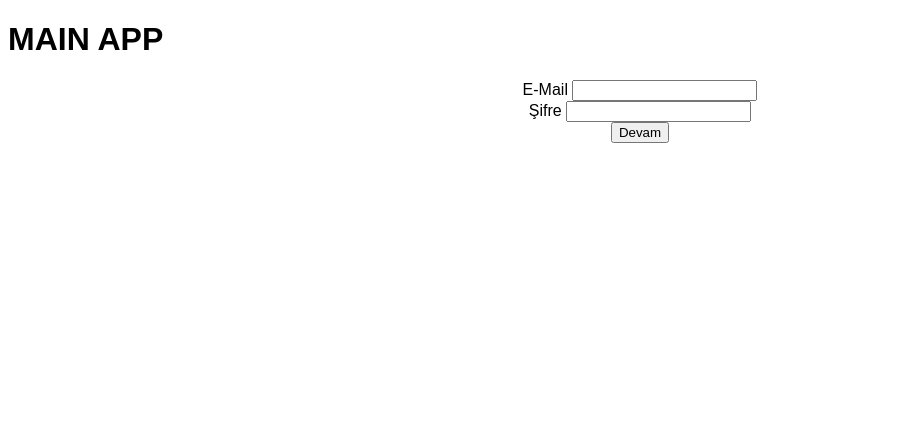
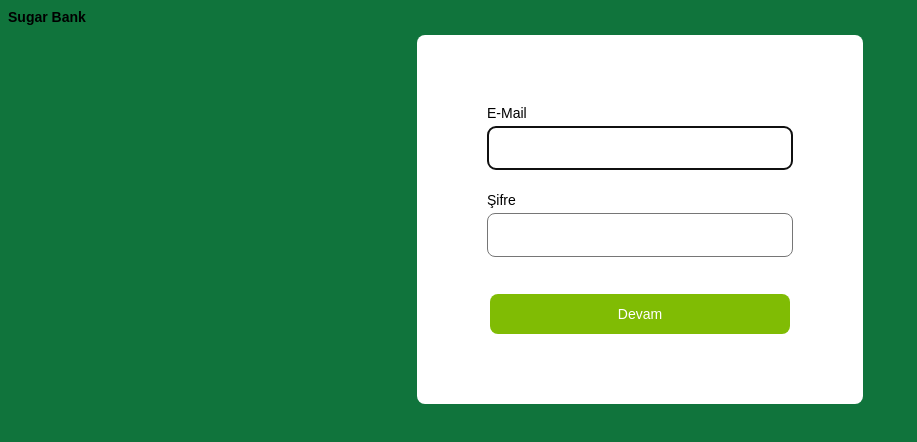
Before and after one commit to mertkilicaslan/Remote_Customer_Acquisition_System, a React (Create React App) app: page / in a window 1280 px wide. Shown: the top 442 px of the page, without its empty margins (0-917 px from the left). Built offline with nearby package versions, Linux system fonts and the light colour scheme.

Commit message:
improvements on the front-end

```diff
--- a/src/App.css
+++ b/src/App.css
@@ -1,12 +1,71 @@
 * {
   font-family: "Source Sans Pro", sans-serif;
   font-style: normal;
+  font-size: 14px;
 }
-form {
+
+body {
+  background-color: #10743c;
+  justify-content: center;
+}
+
+.center {
+  position: relative;
+  padding: 70px;
+  background-color: #fff;
+  border-radius: 8px;
   text-align: center;
+  display: table;
+  margin: 0 auto;
+}
 
+.input-center {
+  position: relative;
+  width: 300px;
+  height: 40px;
+  margin-bottom: 10px;
+  border-radius: 8px;
+  border-style: solid;
+  border-width: 1px;
 }
 
 button {
-  text-align: center;
+  width: 300px;
+  height: 40px;
+  margin-top: 15px;
+  border-radius: 8px;
+  color: white;
+  background-color: #80bc04;
+  border: 0;
 }
+
+button:hover {
+  background-color: #588404;
+}
+
+label {
+  text-align: left;
+  display: flex;
+  padding-bottom: 5px;
+}
+
+.checkBoxes {
+  margin-left: 0px;
+  text-align: left;
+  display: flex;
+}
+
+input {
+  text-indent: 10px;
+}
+
+p {
+  position: relative;
+  color: #ff4444;
+  text-align: left;
+  font-size: 12px;
+  font-weight: 400;
+  line-height: 1.25;
+  margin-top: 0px;
+  width: 300px;
+}
--- a/src/App.js
+++ b/src/App.js
@@ -1,4 +1,4 @@
-import React, { useState } from "react";
+import React, { useState, useEffect } from "react";
 import "./App.css";
 import TermsConditions from "./Components/TermsConditions";
 
@@ -6,28 +6,96 @@ function App() {
   const [showMailPass, setShow] = useState(true);
   const [showNameSurnameDate, setShow2] = useState(false);
   const [showPhoneTC, setShow3] = useState(false);
+
   const [popUpTermsConditions, setShow4] = useState(false);
-  let isChecked = false;
+  const [doesConfirm, setConfirm] = useState(false);
+
+  // Validation
+  const initalValues = {
+    email: "",
+    password: "",
+  };
+
+  const [formValues, setFormValues] = useState(initalValues);
+  const [formErrors, setFormErrors] = useState({});
+
+  const handleChange = (e) => {
+    const { name, value } = e.target;
+    setFormValues({ ...formValues, [name]: value });
+  };
+
+  const validate = (values) => {
+    const errors = {};
+    const regexEmail = /^\w+([\.-]?\w+)*@\w+([\.-]?\w+)*(\.\w{2,3})+$/;
+    const regexPassword = /^(?=.*\d)(?=.*[a-z])(?=.*[A-Z])[0-9a-zA-Z]{8,}$/;
+
+    if (!values.email) {
+      errors.email = "Lütfen e-mail adresinizi giriniz.";
+    } else if (!regexEmail.test(values.email)) {
+      errors.email = "E-mail geçerli formatda değil.";
+    }
+    if (!values.password) {
+      errors.password = "Lütfen şifrenizi giriniz.";
+    } else if (!regexPassword.test(values.password)) {
+      errors.password =
+        "Şifreniz en az sekiz karakter, bir büyük harf, bir küçük harf ve bir sayı içermelidir.";
+    }
+
+    return errors;
+  };
+
+  useEffect(() => {
+    console.log("error", formErrors);
+    if (Object.keys(formErrors).length === 0) {
+      console.log("value", formValues);
+    }
+  }, [formErrors]);
 
   return (
     <>
-      <h1>MAIN APP</h1>
-      {showMailPass && (
-        <form>
-          <div>
-            <label htmlFor="email">E-Mail </label>
-            <input type="text" id="email"></input>
-          </div>
+      <h1>Sugar Bank</h1>
 
       <div>
-            <label htmlFor="password">Şifre </label>
-            <input type="password" id="password"></input>
+        {showMailPass && (
+          <form className="center">
+            <div>
+              <label htmlFor="email">E-Mail</label>
+              <input
+                autoFocus
+                className="input-center"
+                type="text"
+                id="email"
+                name="email"
+                value={formValues.email}
+                onChange={handleChange}
+              ></input>
             </div>
+            <p>{formErrors.email}</p>
+
+            <div>
+              <label htmlFor="password">Şifre</label>
+              <input
+                className="input-center"
+                type="password"
+                id="password"
+                name="password"
+                value={formValues.password}
+                onChange={handleChange}
+              ></input>
+            </div>
+            <p>{formErrors.password}</p>
 
             <button
-            onClick={() => {
+              onClick={(e) => {
+                e.preventDefault();
+                const errors = validate(formValues);
+
+                if (Object.keys(errors).length) {
+                  setFormErrors(errors);
+                } else {
                   setShow(false);
                   setShow2(true);
+                }
               }}
             >
               Devam
@@ -36,20 +104,25 @@ function App() {
         )}
 
         {showNameSurnameDate && (
-        <form>
+          <form className="center">
             <div>
-            <label htmlFor="name">Ad </label>
-            <input type="text" id="name"></input>
+              <label htmlFor="name">Ad</label>
+              <input
+                className="input-center"
+                type="text"
+                id="name"
+                autoFocus
+              ></input>
             </div>
 
             <div>
-            <label htmlFor="surname">Soyad </label>
-            <input type="text" id="surname"></input>
+              <label htmlFor="surname">Soyad</label>
+              <input className="input-center" type="text" id="surname"></input>
             </div>
 
             <div>
               <label htmlFor="birthday">Doğum Tarihi</label>
-            <input type="date" id="birthday"></input>
+              <input className="input-center" type="date" id="birthday"></input>
             </div>
 
             <button
@@ -64,18 +137,23 @@ function App() {
         )}
 
         {showPhoneTC && (
-        <form>
+          <form className="center">
             <div>
-            <label htmlFor="TC">TC Kimlik No </label>
-            <input type="text" id="TC"></input>
+              <label htmlFor="TC">TC Kimlik Numarası</label>
+              <input
+                className="input-center"
+                type="text"
+                id="TC"
+                autoFocus
+              ></input>
             </div>
 
             <div>
-            <label htmlFor="phoneNum">Cep Telefon No </label>
-            <input type="text" id="phoneNum"></input>
+              <label htmlFor="phoneNum">Cep Telefon Numarası</label>
+              <input className="input-center" type="text" id="phoneNum"></input>
             </div>
 
-          <div>
+            <div className="checkBoxes">
               <input
                 type="checkbox"
                 id="uzaktanMusteri"
@@ -84,22 +162,35 @@ function App() {
                 onChange={(e) => {
                   if (e.target.checked) {
                     setShow4(true);
+
+                    if (!doesConfirm) {
+                      e.target.checked = true;
+                    }
                   }
                 }}
               ></input>
               <label htmlFor="uzaktanMusteri">
-              Uzaktan Müşteri Edinimi Aydınlatma Metnini okudum
+                Uzaktan Müşteri Edinimi Aydınlatma Metni
               </label>
               <TermsConditions
                 trigger={popUpTermsConditions}
                 setTrigger={setShow4}
-              confirmation={isChecked}
+                trigger2={doesConfirm}
+                setTrigger2={setConfirm}
               >
-              <p>Aydınlatma Metni</p>
+                <p>
+                  <h2> Ayıdnlatma Metni</h2>
+                  &emsp; Ayıdnlatma Metni Ayıdnlatma Metni Ayıdnlatma Metni
+                  Ayıdnlatma Metni Ayıdnlatma Metni Ayıdnlatma Metni Ayıdnlatma
+                  Metni Ayıdnlatma Metni Ayıdnlatma Metni Ayıdnlatma Metni
+                  Ayıdnlatma Metni Ayıdnlatma Metni Ayıdnlatma Metni Ayıdnlatma
+                  Metni Ayıdnlatma Metni Ayıdnlatma Metni Ayıdnlatma Metni
+                  Ayıdnlatma Metni Ayıdnlatma Metni Ayıdnlatma Metni
+                </p>
               </TermsConditions>
             </div>
 
-          <div>
+            <div className="checkBoxes">
               <input
                 type="checkbox"
                 id="hasatKart"
@@ -118,6 +209,7 @@ function App() {
             </button>
           </form>
         )}
+      </div>
     </>
   );
 }
--- a/src/Components/TermsConditions.css
+++ b/src/Components/TermsConditions.css
@@ -5,21 +5,35 @@
   width: 100%;
   height: 100vh;
   display: flex;
-  background-color: antiquewhite;
+  background-color: #10743c;
   justify-content: center;
   align-items: center;
 }
 
 .termsConditions-inner {
   position: relative;
+  border-radius: 10px;
   padding: 32px;
   width: 100%;
   max-width: 640px;
   background-color: white;
+  text-align: center;
 }
 
 .termsConditions-inner .close-button {
   position: absolute;
-  top: 16px;
-  right: 16px;
+  top: 10px;
+  right: 10px;
+  width: 30px;
+  height: 30px;
+  margin: 0;
+  border: 0;
+  background-color: #80bc04;
+  border-radius: 50%;
+  text-align: center;
+  color: white;
 }
+
+.termsConditions-inner .close-button:hover {
+  background-color: #588404;
+}
--- a/src/Components/TermsConditions.js
+++ b/src/Components/TermsConditions.js
@@ -9,10 +9,10 @@ function TermsConditions(props) {
           className="close-button"
           onClick={() => {
             props.setTrigger(false);
-            props.confirmation(false);
+            props.setTrigger2(false);
           }}
         >
-          Kapat
+          &#10006;
         </button>
 
         {props.children}
@@ -20,10 +20,10 @@ function TermsConditions(props) {
         <button
           onClick={() => {
             props.setTrigger(false);
-            props.confirmation(true);
+            props.setTrigger2(true);
           }}
         >
-          Okudum / Onayladım
+          Okudum, onayladım.
         </button>
       </div>
     </div>
--- a/src/index.js
+++ b/src/index.js
@@ -2,11 +2,10 @@ import React from "react";
 import ReactDOM from "react-dom/client";
 import App from "./App";
 import "./App.css";
-import { BrowserRouter } from "react-router-dom";
 
 const root = ReactDOM.createRoot(document.getElementById("root"));
 root.render(
-  <BrowserRouter>
+  <React.StrictMode>
     <App />
-  </BrowserRouter>
+  </React.StrictMode>
 );
```
Lines whose indentation alone changed are shown as unchanged.
